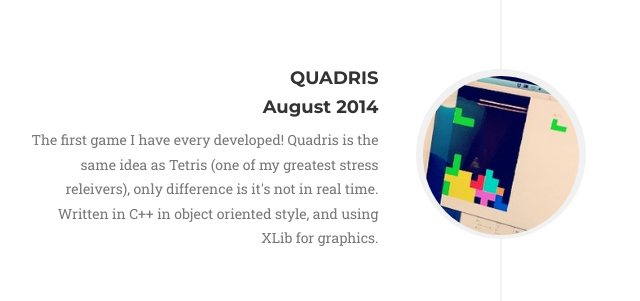
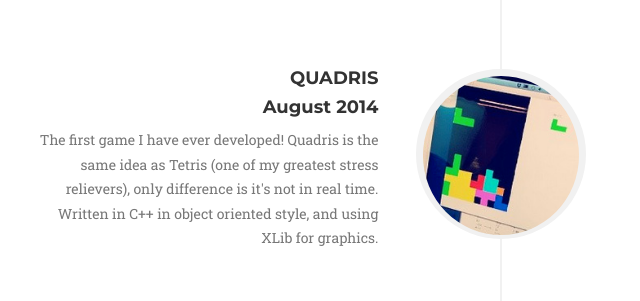
Before and after one commit to anakhap/anakhap.github.io, a plain HTML site: page index.html in a window 1280 px wide. Shown: the part 3760-4061 px from the top of the page, 139-779 px from the left. Drawn offline with nearby package versions, Linux system fonts and the light colour scheme; a web font is replaced by a local one.

Commit message:
fixed typos

```diff
--- a/index.html
+++ b/index.html
@@ -306,7 +306,7 @@
                                     <h4 class="subheading">August 2014</h4>
                                 </div>
                                 <div class="timeline-body">
-                                    <p class="text-muted">The first game I have every developed! Quadris is the same idea as Tetris (one of my greatest stress releivers), only difference is it's not in real time. Written in C++ in object oriented style, and using XLib for graphics. </p>
+                                    <p class="text-muted">The first game I have ever developed! Quadris is the same idea as Tetris (one of my greatest stress relievers), only difference is it's not in real time. Written in C++ in object oriented style, and using XLib for graphics. </p>
                                 </div>
                             </div>
                         </li>
```
